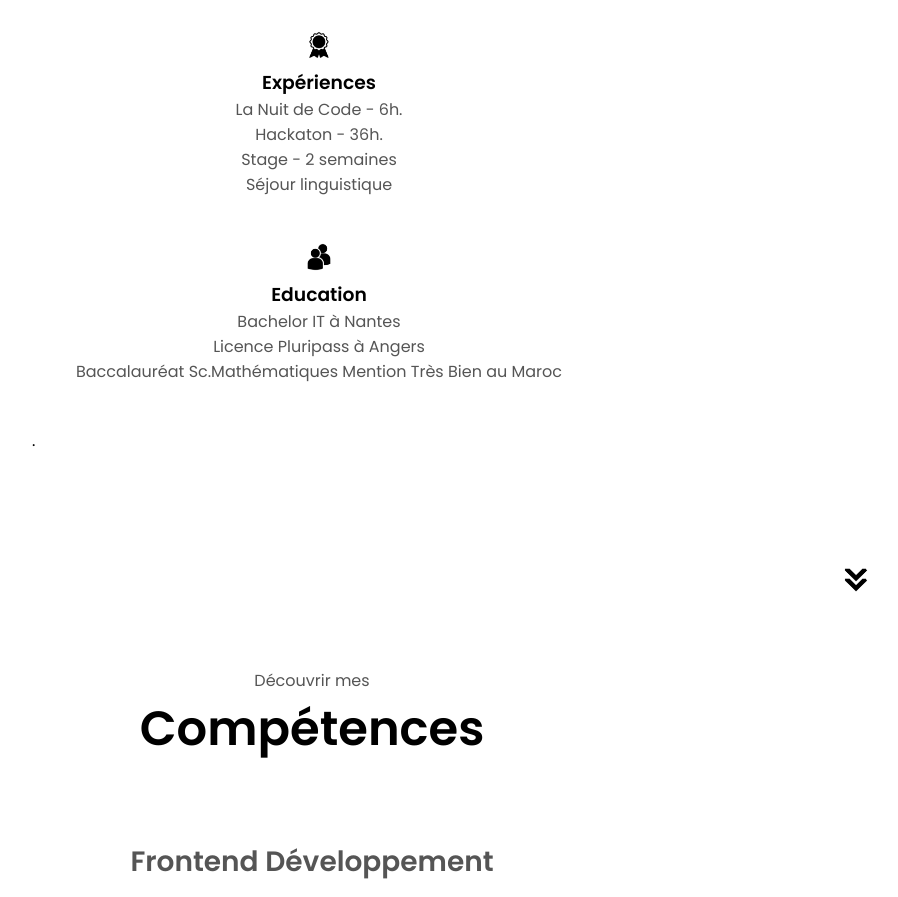
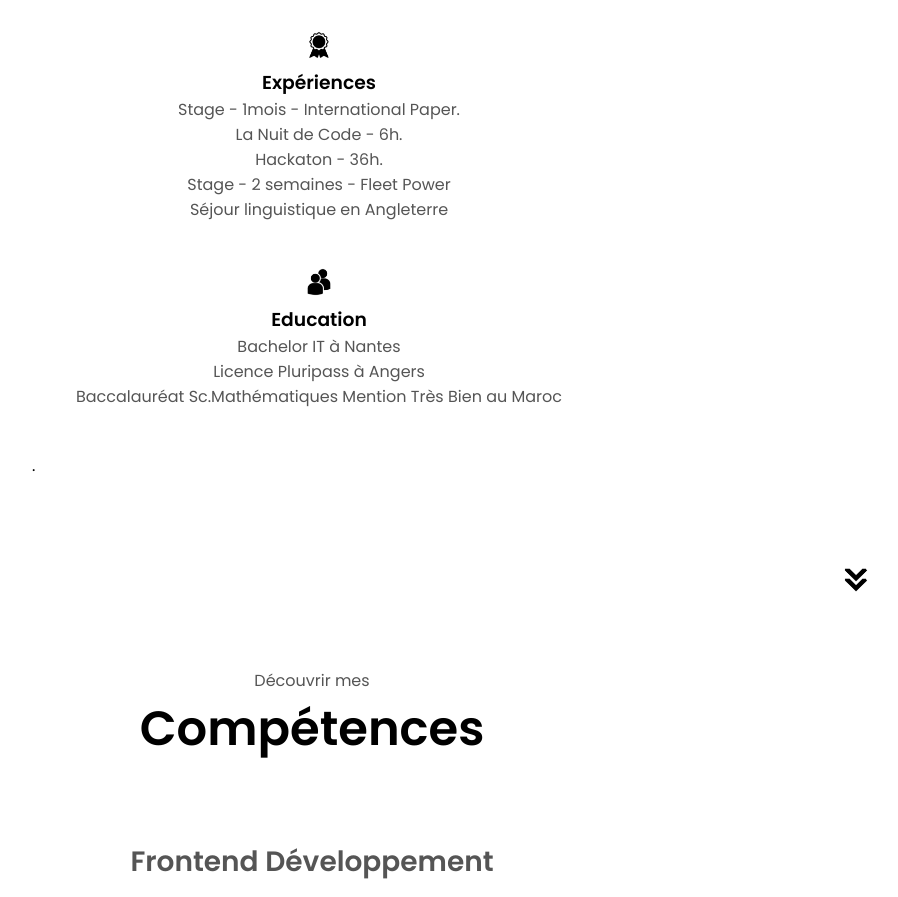
Before and after one commit to hrakkaz/Portfolio, a plain HTML site: page index.html in a window 1280 px wide. Shown: the part 1028-1925 px from the top of the page, without its empty margins (328-1226 px from the left). Drawn offline with Linux system fonts and the light colour scheme; a script that the page names is missing.

Commit message:
stage change

```diff
--- a/index.html
+++ b/index.html
@@ -64,7 +64,7 @@
                     <div class="details-container1">
                         <img src="./assets/experience.png" alt="experience icon" class="icon">
                         <h3>Expériences</h3>
-                        <p> La Nuit de Code - 6h. </br>Hackaton - 36h.</br>Stage - 2 semaines</br>Séjour linguistique</p>
+                        <p> Stage - 1mois - International Paper. </br>La Nuit de Code - 6h. </br>Hackaton - 36h.</br>Stage - 2 semaines - Fleet Power</br>Séjour linguistique en Angleterre</p>
                     </div>
                     <div class="details-container">
                         <img src="./assets/education.png" alt="education icon" class="icon">
```
